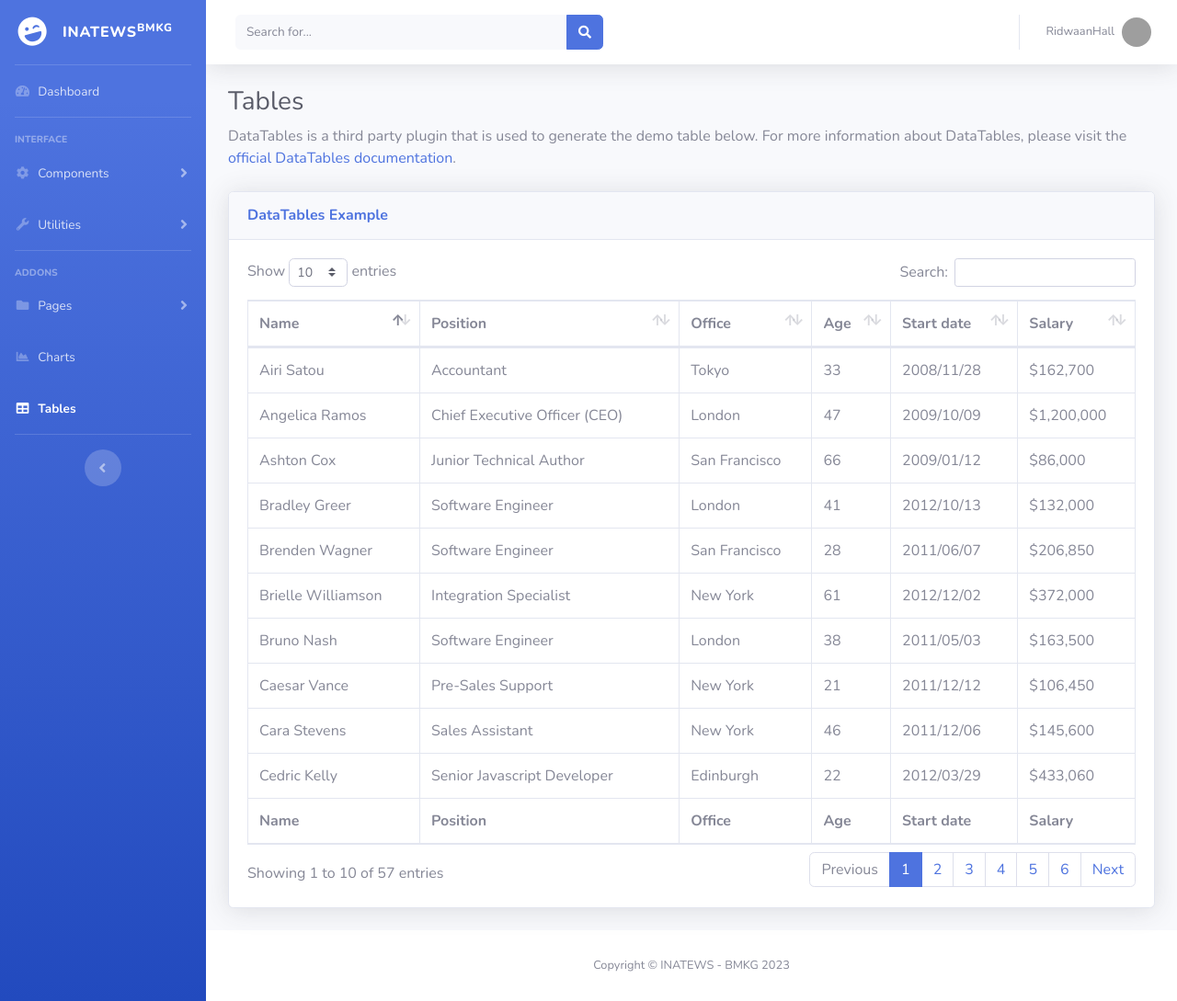
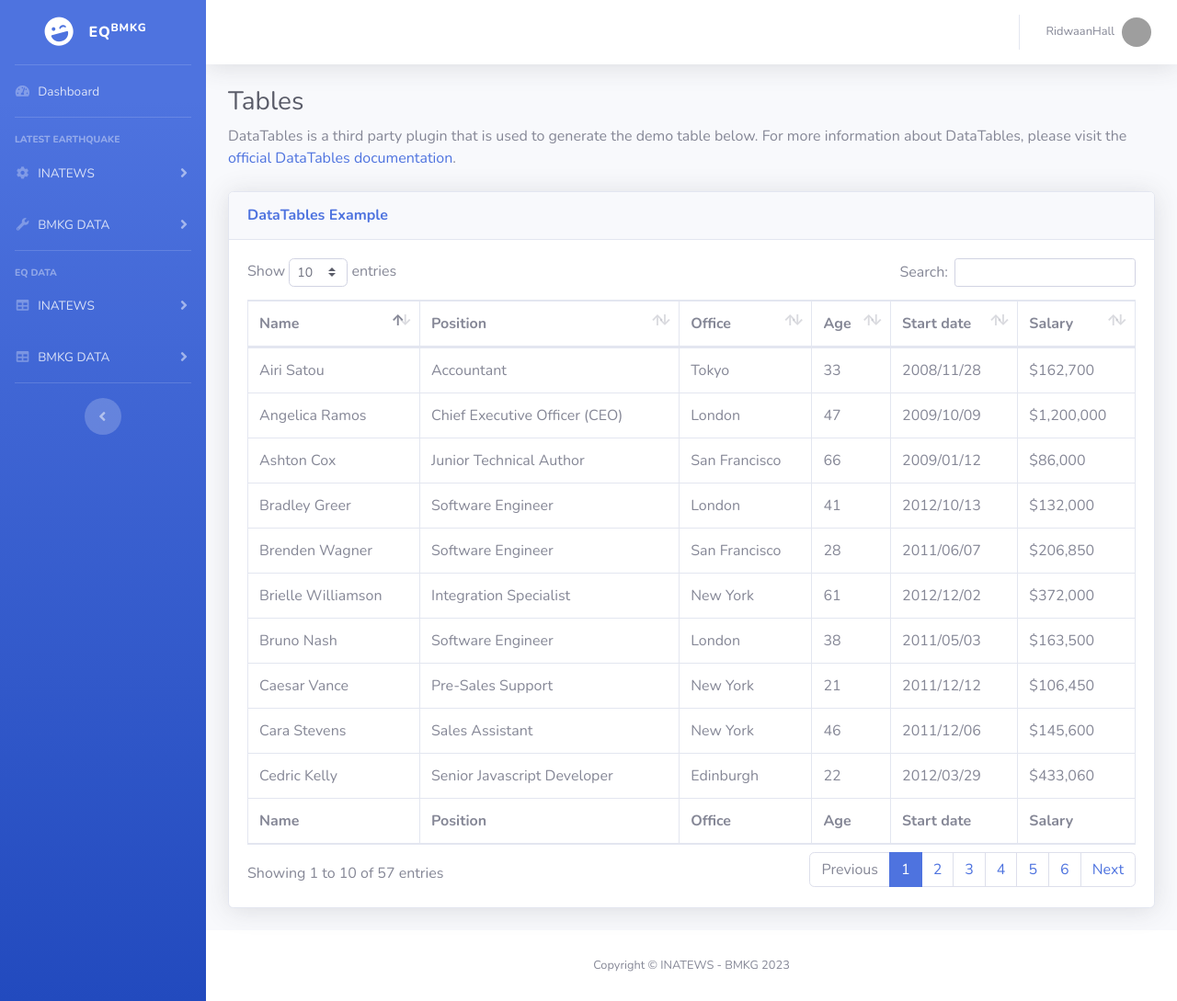
Before and after one commit to ridwaanhall/earthquaqe-bmkg-web, a Flask app: page / in a window 1280 px wide. Shown: the whole page at 92% size. Run offline with Flask 3, Linux system fonts and the light colour scheme; some libraries are stand-ins or nearby versions; grey boxes are pictures that could not be loaded.

Commit message:
Modify code

```diff
--- a/server.py
+++ b/server.py
@@ -5,3 +5,7 @@ app = Flask(__name__)
 @app.route("/")
 def home():
   return render_template("home.html")
+
+@app.route("/inatews-news")
+def inatews_news():
+  return render_template("inatews-news.html")
--- a/templates/home.html
+++ b/templates/home.html
@@ -6,10 +6,10 @@
     <meta charset="utf-8">
     <meta http-equiv="X-UA-Compatible" content="IE=edge">
     <meta name="viewport" content="width=device-width, initial-scale=1, shrink-to-fit=no">
-    <meta name="description" content="">
-    <meta name="author" content="">
+    <meta name="description" content="This website using bootstrap">
+    <meta name="author" content="Ridwan Halim">
 
-    <title>Earthquaqe - BMKG</title>
+    <title>EQ - BMKG</title>
 
     <!-- Custom fonts for this template -->
     <link href="static/vendor/fontawesome-free/css/all.min.css" rel="stylesheet" type="text/css">
@@ -38,7 +38,7 @@
                 <div class="sidebar-brand-icon rotate-n-15">
                     <i class="fas fa-laugh-wink"></i>
                 </div>
-                <div class="sidebar-brand-text mx-3">INATEWS<sup>BMKG</sup></div>
+                <div class="sidebar-brand-text mx-3">EQ<sup>BMKG</sup></div>
             </a>
 
             <!-- Divider -->
@@ -56,40 +56,38 @@
 
             <!-- Heading -->
             <div class="sidebar-heading">
-                Interface
+                LATEST EARTHQUAKE
             </div>
 
             <!-- Nav Item - Pages Collapse Menu -->
             <li class="nav-item">
-                <a class="nav-link collapsed" href="#" data-toggle="collapse" data-target="#collapseTwo"
-                    aria-expanded="true" aria-controls="collapseTwo">
+                <a class="nav-link collapsed" href="#" data-toggle="collapse" data-target="#collapseINATEWSnews"
+                    aria-expanded="true" aria-controls="collapseINATEWSnews">
                     <i class="fas fa-fw fa-cog"></i>
-                    <span>Components</span>
+                    <span>INATEWS</span>
                 </a>
-                <div id="collapseTwo" class="collapse" aria-labelledby="headingTwo" data-parent="#accordionSidebar">
+                <div id="collapseINATEWSnews" class="collapse" aria-labelledby="INATEWSnews" data-parent="#accordionSidebar">
                     <div class="bg-white py-2 collapse-inner rounded">
-                        <h6 class="collapse-header">Custom Components:</h6>
-                        <a class="collapse-item" href="buttons.html">Buttons</a>
-                        <a class="collapse-item" href="cards.html">Cards</a>
+                        <h6 class="collapse-header">inatews.bmkg.go.id</h6>
+                        <a class="collapse-item" href="#">Maps</a>
+                        <a class="collapse-item" href="#">News</a>
                     </div>
                 </div>
             </li>
 
             <!-- Nav Item - Utilities Collapse Menu -->
             <li class="nav-item">
-                <a class="nav-link collapsed" href="#" data-toggle="collapse" data-target="#collapseUtilities"
-                    aria-expanded="true" aria-controls="collapseUtilities">
+                <a class="nav-link collapsed" href="#" data-toggle="collapse" data-target="#collapseBMKGdataNew"
+                    aria-expanded="true" aria-controls="collapseBMKGdataNew">
                     <i class="fas fa-fw fa-wrench"></i>
-                    <span>Utilities</span>
+                    <span>BMKG DATA</span>
                 </a>
-                <div id="collapseUtilities" class="collapse" aria-labelledby="headingUtilities"
+                <div id="collapseBMKGdataNew" class="collapse" aria-labelledby="BMKGdataNew"
                     data-parent="#accordionSidebar">
                     <div class="bg-white py-2 collapse-inner rounded">
-                        <h6 class="collapse-header">Custom Utilities:</h6>
-                        <a class="collapse-item" href="utilities-color.html">Colors</a>
-                        <a class="collapse-item" href="utilities-border.html">Borders</a>
-                        <a class="collapse-item" href="utilities-animation.html">Animations</a>
-                        <a class="collapse-item" href="utilities-other.html">Other</a>
+                        <h6 class="collapse-header">data.bmkg.go.id</h6>
+                        <a class="collapse-item" href="#">Maps</a>
+                        <a class="collapse-item" href="#">News</a>
                     </div>
                 </div>
             </li>
@@ -99,43 +97,49 @@
 
             <!-- Heading -->
             <div class="sidebar-heading">
-                Addons
+                EQ DATA
             </div>
 
             <!-- Nav Item - Pages Collapse Menu -->
             <li class="nav-item">
-                <a class="nav-link collapsed" href="#" data-toggle="collapse" data-target="#collapsePages"
-                    aria-expanded="true" aria-controls="collapsePages">
-                    <i class="fas fa-fw fa-folder"></i>
-                    <span>Pages</span>
+                <a class="nav-link collapsed" href="#" data-toggle="collapse" data-target="#collapseINATEWSeq"
+                    aria-expanded="true" aria-controls="collapseINATEWSeq">
+                    <i class="fas fa-fw fa-table"></i>
+                    <span>INATEWS</span>
                 </a>
-                <div id="collapsePages" class="collapse" aria-labelledby="headingPages" data-parent="#accordionSidebar">
+                <div id="collapseINATEWSeq" class="collapse" aria-labelledby="INATEWSeq" data-parent="#accordionSidebar">
                     <div class="bg-white py-2 collapse-inner rounded">
-                        <h6 class="collapse-header">Login Screens:</h6>
-                        <a class="collapse-item" href="login.html">Login</a>
-                        <a class="collapse-item" href="register.html">Register</a>
-                        <a class="collapse-item" href="forgot-password.html">Forgot Password</a>
+                        <h6 class="collapse-header">inatews.bmkg.go.id</h6>
+                        <a class="collapse-item" href="#">News</a>
+                        <a class="collapse-item" href="#">live30event</a>
+                        <a class="collapse-item" href="#">3mgempaQL</a>
+                        <a class="collapse-item" href="#">last30event</a>
+                        <a class="collapse-item" href="#">last30feltevent</a>
+                        <a class="collapse-item" href="#">last30tsunamievent</a>
                         <div class="collapse-divider"></div>
-                        <h6 class="collapse-header">Other Pages:</h6>
-                        <a class="collapse-item" href="404.html">404 Page</a>
-                        <a class="collapse-item" href="blank.html">Blank Page</a>
+                        <h6 class="collapse-header">Other EQ:</h6>
+                        <a class="collapse-item" href="#">EQ Catalog</a>
+                        <a class="collapse-item" href="#">History</a>
                     </div>
                 </div>
             </li>
 
-            <!-- Nav Item - Charts -->
             <li class="nav-item">
-                <a class="nav-link" href="charts.html">
-                    <i class="fas fa-fw fa-chart-area"></i>
-                    <span>Charts</span></a>
+                <a class="nav-link collapsed" href="#" data-toggle="collapse" data-target="#collapseBMKGopenDATA"
+                    aria-expanded="true" aria-controls="collapseBMKGopenDATA">
+                    <i class="fas fa-fw fa-table"></i>
+                    <span>BMKG DATA</span>
+                </a>
+                <div id="collapseBMKGopenDATA" class="collapse" aria-labelledby="BMKGdataEQ" data-parent="#accordionSidebar">
+                    <div class="bg-white py-2 collapse-inner rounded">
+                        <h6 class="collapse-header">data.bmkg.go.id</h6>
+                        <a class="collapse-item" href="#">News</a>
+                        <a class="collapse-item" href="#">Recent Earthquake</a>
+                        <a class="collapse-item" href="#">Earthquake Felt</a>
+                    </div>
+                </div>
             </li>
 
-            <!-- Nav Item - Tables -->
-            <li class="nav-item active">
-                <a class="nav-link" href="tables.html">
-                    <i class="fas fa-fw fa-table"></i>
-                    <span>Tables</span></a>
-            </li>
 
             <!-- Divider -->
             <hr class="sidebar-divider d-none d-md-block">
@@ -165,6 +169,7 @@
                     </form>
 
                     <!-- Topbar Search -->
+                    <!--
                     <form
                         class="d-none d-sm-inline-block form-inline mr-auto ml-md-3 my-2 my-md-0 mw-100 navbar-search">
                         <div class="input-group">
@@ -177,17 +182,19 @@
                             </div>
                         </div>
                     </form>
+                    -->
 
                     <!-- Topbar Navbar -->
                     <ul class="navbar-nav ml-auto">
 
                         <!-- Nav Item - Search Dropdown (Visible Only XS) -->
+                        <!--
                         <li class="nav-item dropdown no-arrow d-sm-none">
                             <a class="nav-link dropdown-toggle" href="#" id="searchDropdown" role="button"
                                 data-toggle="dropdown" aria-haspopup="true" aria-expanded="false">
                                 <i class="fas fa-search fa-fw"></i>
                             </a>
-                            <!-- Dropdown - Messages -->
+                            <!-- Dropdown - Messages
                             <div class="dropdown-menu dropdown-menu-right p-3 shadow animated--grow-in"
                                 aria-labelledby="searchDropdown">
                                 <form class="form-inline mr-auto w-100 navbar-search">
@@ -204,6 +211,7 @@
                                 </form>
                             </div>
                         </li>
+                        -->
 
                         <div class="topbar-divider d-none d-sm-block"></div>
 
```
